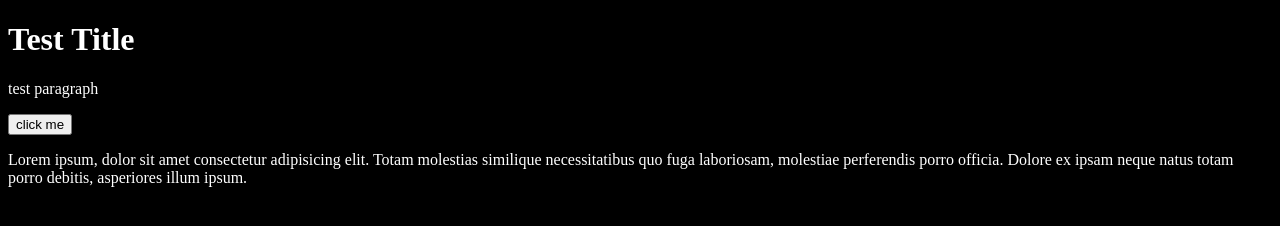
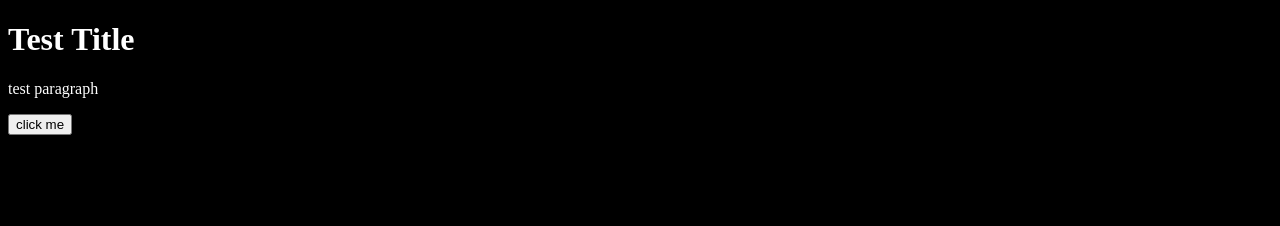
Before and after one commit to bojancalija/landing-page, a plain HTML site: page index.html in a window 1280 px wide. Drawn offline with Linux system fonts and the light colour scheme.

Commit message:
delete paragraph

```diff
--- a/index.html
+++ b/index.html
@@ -11,7 +11,7 @@
     <h1>Test Title</h1>
     <p>test paragraph</p>
     <button>click me</button>
-    <p>Lorem ipsum, dolor sit amet consectetur adipisicing elit. Totam molestias similique necessitatibus quo fuga laboriosam, molestiae perferendis porro officia. Dolore ex ipsam neque natus totam porro debitis, asperiores illum ipsum.</p>
+
     <script src="main.js"></script>
 </body>
 </html>
```
